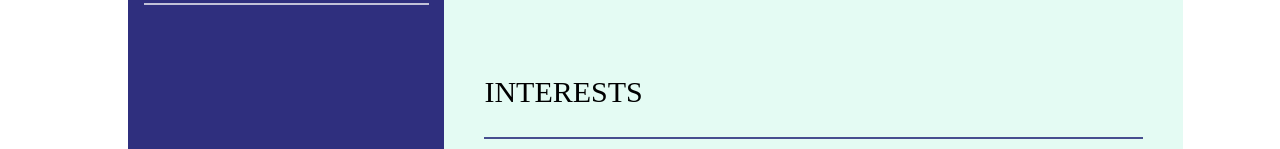
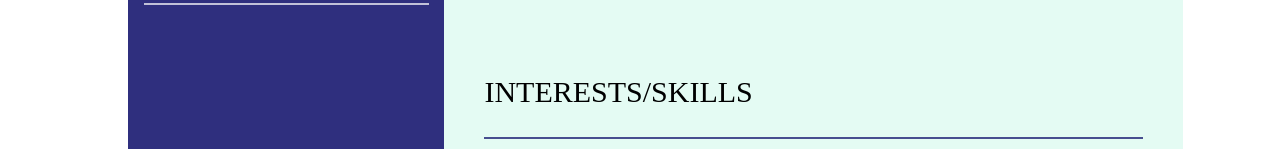
Before and after one commit to MerabSamkharadze/day-2, a plain HTML site: page index.html in a window 1280 px wide. Shown: the part 803-952 px from the top of the page. Drawn offline with Linux system fonts and the light colour scheme.

Commit message:
add one word

```diff
--- a/index.html
+++ b/index.html
@@ -78,7 +78,7 @@
                     </div>
                 </div>
                 <div class="skills">
-                    <h3>INTERESTS</h3>
+                    <h3>INTERESTS/SKILLS</h3>
                     <div class="dividerr"></div>
                     <div class="skill-box">
                         <div class="skil">
```
